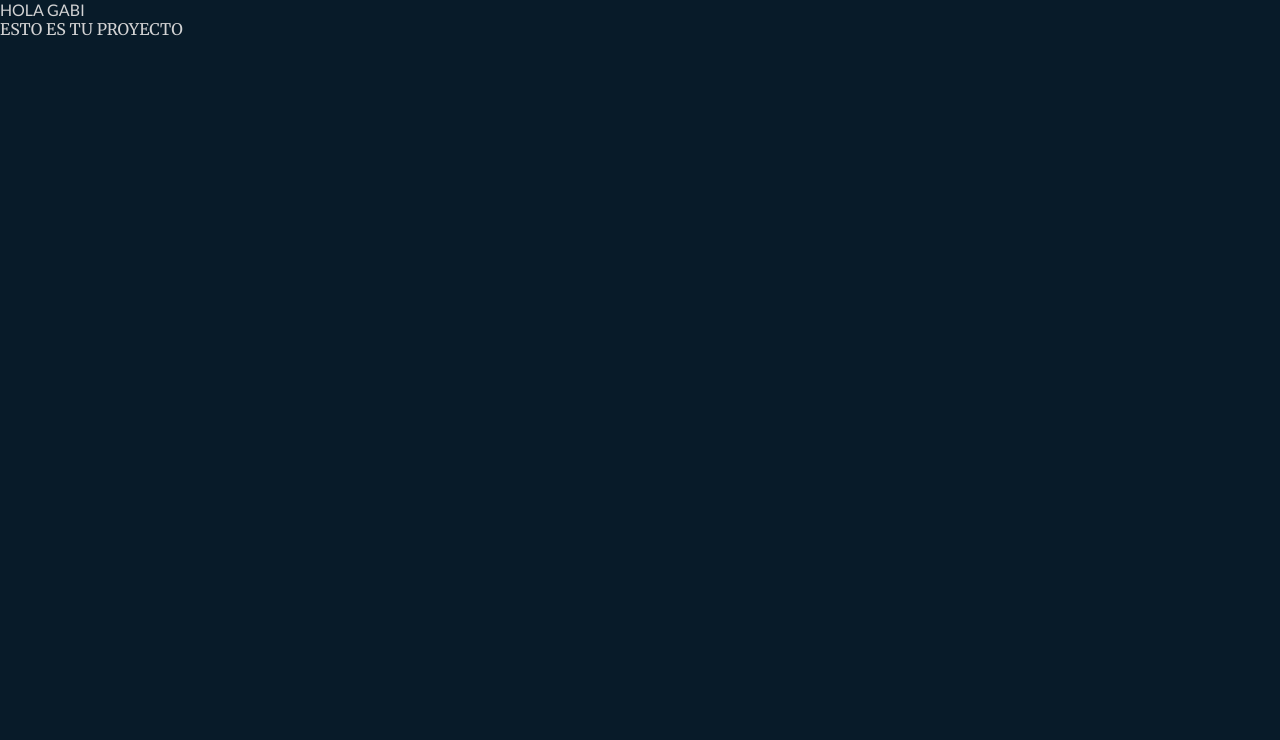
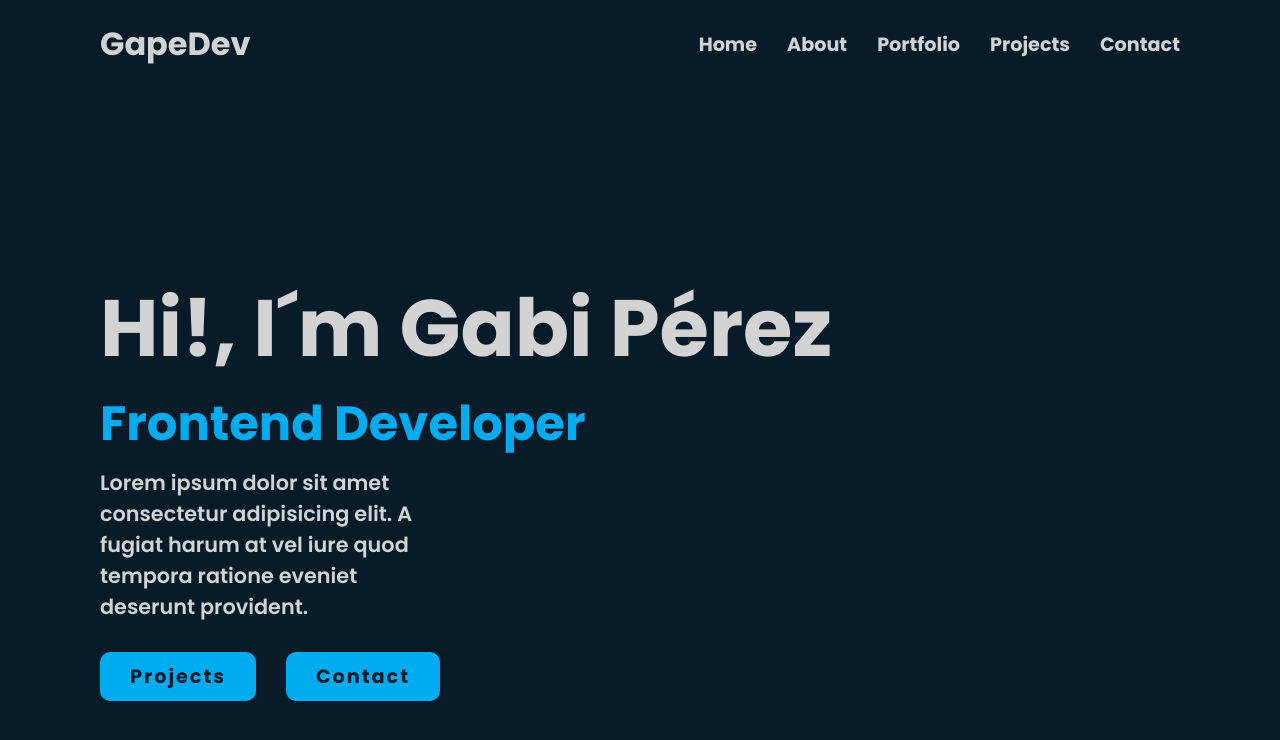
Before and after one commit to gapedev/GapeDev, an Astro site: page / in a window 1280 px wide. Built offline with nearby package versions, Linux system fonts and the light colour scheme; Astro itself is replaced by a stand-in of ours.

Commit message:
Home inital and styles navbar

```diff
--- a/package.json
+++ b/package.json
@@ -10,7 +10,7 @@
     "astro": "astro"
   },
   "dependencies": {
-    "astro": "^3.4.4"
+    "astro": "^3.5.0"
   },
   "devDependencies": {
     "sass": "^1.69.5",
--- /dev/null
+++ b/src/components/Button.astro
@@ -0,0 +1,7 @@
+---
+const { link, name } = Astro.props;
+---
+
+<div class="button">
+  <a href={link}>{name}</a>
+</div>
--- a/src/components/Card.astro
+++ /dev/null
@@ -1,61 +0,0 @@
----
-interface Props {
-	title: string;
-	body: string;
-	href: string;
-}
-
-const { href, title, body } = Astro.props;
----
-
-<li class="link-card">
-	<a href={href}>
-		<h2>
-			{title}
-			<span>&rarr;</span>
-		</h2>
-		<p>
-			{body}
-		</p>
-	</a>
-</li>
-<style>
-	.link-card {
-		list-style: none;
-		display: flex;
-		padding: 1px;
-		background-color: #23262d;
-		background-image: none;
-		background-size: 400%;
-		border-radius: 7px;
-		background-position: 100%;
-		transition: background-position 0.6s cubic-bezier(0.22, 1, 0.36, 1);
-		box-shadow: inset 0 0 0 1px rgba(255, 255, 255, 0.1);
-	}
-	.link-card > a {
-		width: 100%;
-		text-decoration: none;
-		line-height: 1.4;
-		padding: calc(1.5rem - 1px);
-		border-radius: 8px;
-		color: white;
-		background-color: #23262d;
-		opacity: 0.8;
-	}
-	h2 {
-		margin: 0;
-		font-size: 1.25rem;
-		transition: color 0.6s cubic-bezier(0.22, 1, 0.36, 1);
-	}
-	p {
-		margin-top: 0.5rem;
-		margin-bottom: 0;
-	}
-	.link-card:is(:hover, :focus-within) {
-		background-position: 0;
-		background-image: var(--accent-gradient);
-	}
-	.link-card:is(:hover, :focus-within) h2 {
-		color: rgb(var(--accent-light));
-	}
-</style>
--- /dev/null
+++ b/src/components/Navbar.astro
@@ -0,0 +1,41 @@
+---
+const navbar = [
+  {
+    name: "Home",
+    path: "/",
+  },
+  {
+    name: "About",
+    path: "/about",
+  },
+  {
+    name: "Portfolio",
+    path: "/portfolio",
+  },
+  {
+    name: "Projects",
+    path: "/projects",
+  },
+  {
+    name: "Contact",
+    path: "/contact",
+  },
+];
+---
+
+<nav class="navbar container">
+  <div class="navbar__title">
+    <h1>GapeDev</h1>
+  </div>
+  <div class="navbar__menu">
+    <ul>
+      {
+        navbar.map(({ path, name }) => (
+          <li>
+            <a href={path}>{name}</a>
+          </li>
+        ))
+      }
+    </ul>
+  </div>
+</nav>
--- a/src/layouts/Layout.astro
+++ b/src/layouts/Layout.astro
@@ -1,9 +1,10 @@
 ---
+import Navbar from "../components/Navbar.astro";
 import "../styles/css/styles.css";
 ---
 
 <!doctype html>
-<html lang="en">
+<html lang="es">
 	<head>
 		<meta charset="UTF-8" />
 		<meta name="description" content="Astro description" />
@@ -13,6 +14,7 @@ import "../styles/css/styles.css";
 		<title>GapeDev</title>
 	</head>
 	<body>
+		<Navbar />
 		<slot />
 	</body>
 </html>
--- a/src/pages/index.astro
+++ b/src/pages/index.astro
@@ -1,10 +1,24 @@
 ---
 import Layout from "../layouts/Layout.astro";
+import Button from "../components/Button.astro";
 ---
 
 <Layout title="Welcome to Astro.">
 	<main>
-		<h1>HOLA GABI</h1>
-		<p>ESTO ES TU PROYECTO</p>
+		<section class="section-home container">
+			<div class="section-home__text">
+				<h2>Hi!, I´m Gabi Pérez</h2>
+				<span>Frontend Developer</span>
+				<p>
+					Lorem ipsum dolor sit amet consectetur adipisicing elit. A fugiat
+					harum at vel iure quod tempora ratione eveniet deserunt provident.
+				</p>
+			</div>
+			<div class="section-home__buttons">
+				<Button link="/projects" name="Projects" />
+				<Button name="Contact" />
+			</div>
+			<div class="section-home__image"></div>
+		</section>
 	</main>
 </Layout>
--- a/src/styles/abstracts/_variables.scss
+++ b/src/styles/abstracts/_variables.scss
@@ -5,5 +5,4 @@ $white: #D3D3D4;
 
 
 /*** FUENTES ***/
-$title-font: 'Lato', sans-serif;
-$body-font: 'Merriweather', serif;
+$page-font: 'Poppins', sans-serif;
--- a/src/styles/base/_base.scss
+++ b/src/styles/base/_base.scss
@@ -1,19 +1,17 @@
 @use '../abstracts/index' as *;
 @import url('https://fonts.googleapis.com/css2?family=Lato:wght@400;700;900&family=Sora:wght@100;200;300;400;500;600;700;800&display=swap');
 @import url('https://fonts.googleapis.com/css2?family=Merriweather:ital,wght@0,300;0,400;0,700;0,900;1,300;1,400;1,700;1,900&display=swap');
+@import url('https://fonts.googleapis.com/css2?family=Lato:wght@100&family=Merriweather:ital,wght@0,300;0,400;0,700;0,900;1,300;1,400;1,700;1,900&family=Poppins:wght@100;300;400;500;600;700;900&display=swap');
 
 html,
 body {
   background-color: $black;
   color: $white;
-  font-family: $body-font;
+  font-family: $page-font;
 }
 
-h1,
-h2,
-h3,
-h4,
-h5,
-h6 {
-  font-family: $title-font;
+.container {
+  @media screen and (width>=75rem) {
+    padding: 1.25rem 6.25rem 0 6.25rem;
+  }
 }
--- /dev/null
+++ b/src/styles/components/_button.scss
@@ -0,0 +1,12 @@
+@use '../abstracts/' as *;
+
+.button {
+  border-radius: 10px;
+  border-color: 1px solid $primary;
+  background-color: $primary;
+  color: $black;
+  font-weight: bold;
+  letter-spacing: 2px;
+  padding: 10px 30px;
+  font-size: 1.2rem;
+}
--- /dev/null
+++ b/src/styles/components/_index.scss
@@ -0,0 +1,2 @@
+@forward './navbar';
+@forward './button';
--- /dev/null
+++ b/src/styles/components/_navbar.scss
@@ -0,0 +1,24 @@
+.navbar {
+  display: flex;
+  justify-content: space-between;
+  align-items: center;
+
+  &__title {
+    h1 {
+      font-size: 2rem;
+      font-weight: bold;
+    }
+  }
+
+  &__menu {
+    ul {
+      display: flex;
+      gap: 1.875rem;
+
+      a {
+        font-size: 1.2rem;
+        font-weight: bold;
+      }
+    }
+  }
+}
--- /dev/null
+++ b/src/styles/pages/_home.scss
@@ -0,0 +1,50 @@
+@use '../abstracts/' as *;
+
+.section-home {
+  display: flex;
+  flex-direction: column;
+  align-items: flex-start;
+  padding-top: 200px;
+
+  &__text {
+    h2 {
+      font-size: 5rem;
+      font-weight: bold;
+    }
+
+    span {
+      display: inline-block;
+      font-size: 3rem;
+      color: $primary;
+      font-weight: bold;
+      width: 500px;
+      animation: olivetti 3s steps(30), pampalluga 0.5s step-end infinite alternate;
+      white-space: nowrap;
+      overflow: hidden;
+    }
+
+    p {
+      padding-right: 750px;
+      font-size: 1.3rem;
+      font-weight: 600;
+    }
+  }
+
+  &__buttons {
+    display: flex;
+    gap: 1.875rem;
+    padding-top: 1.875rem;
+  }
+}
+
+@keyframes olivetti {
+  from {
+    width: 0;
+  }
+}
+
+@keyframes pampalluga {
+  50% {
+    border-color: transparent;
+  }
+}
--- /dev/null
+++ b/src/styles/pages/_index.scss
@@ -0,0 +1 @@
+@forward './home';
--- a/src/styles/styles.scss
+++ b/src/styles/styles.scss
@@ -2,3 +2,7 @@
 @use './abstracts/index' as *;
 /*** BASE ***/
 @use './base/index' as *;
+/*** PAGES ***/
+@use './pages/index' as *;
+/*** COMPONENTS ***/
+@use './components/index' as *;
```
Also changed, not shown: src/assets/img/gabi.webp (added), src/styles/css/styles.css, 1 other file.
